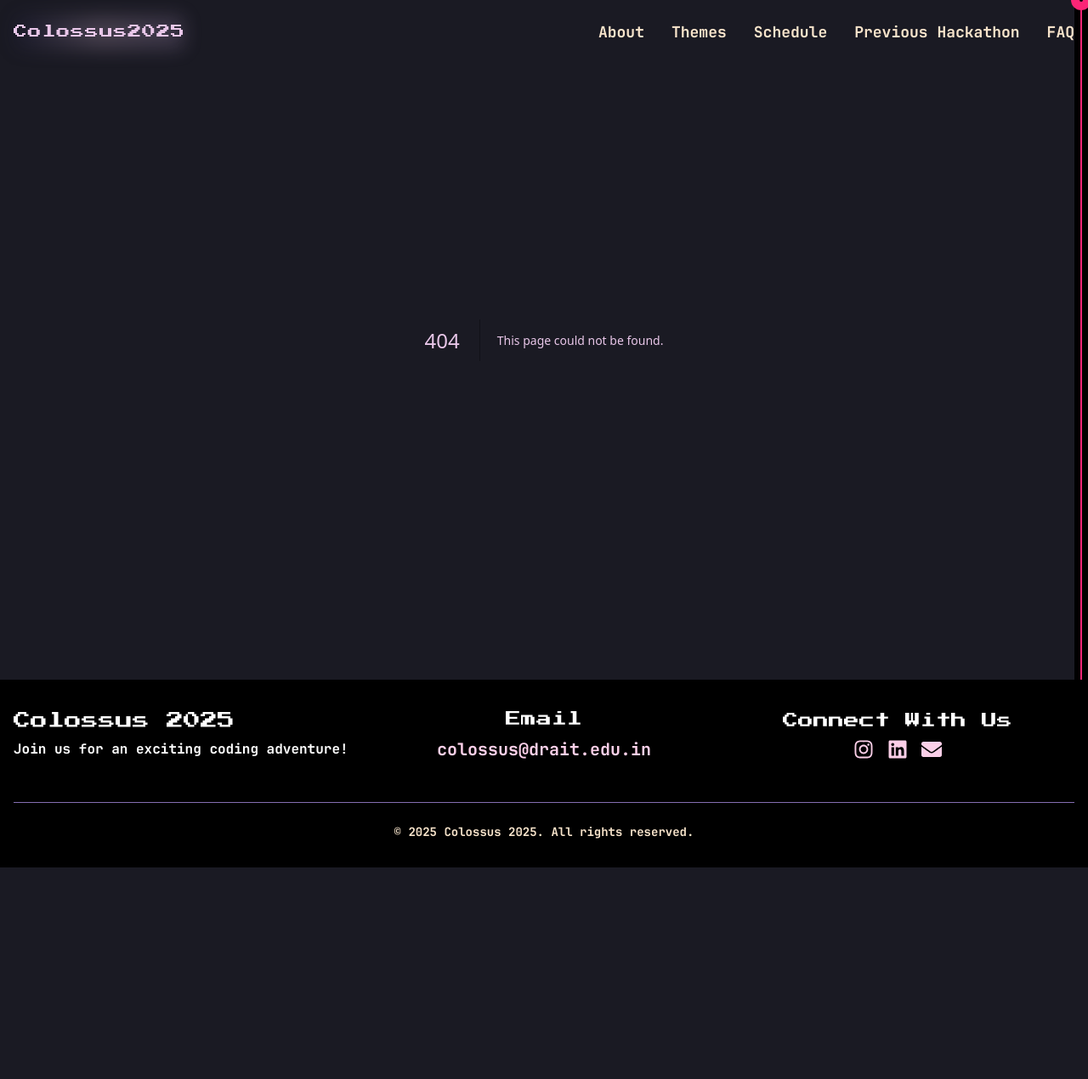
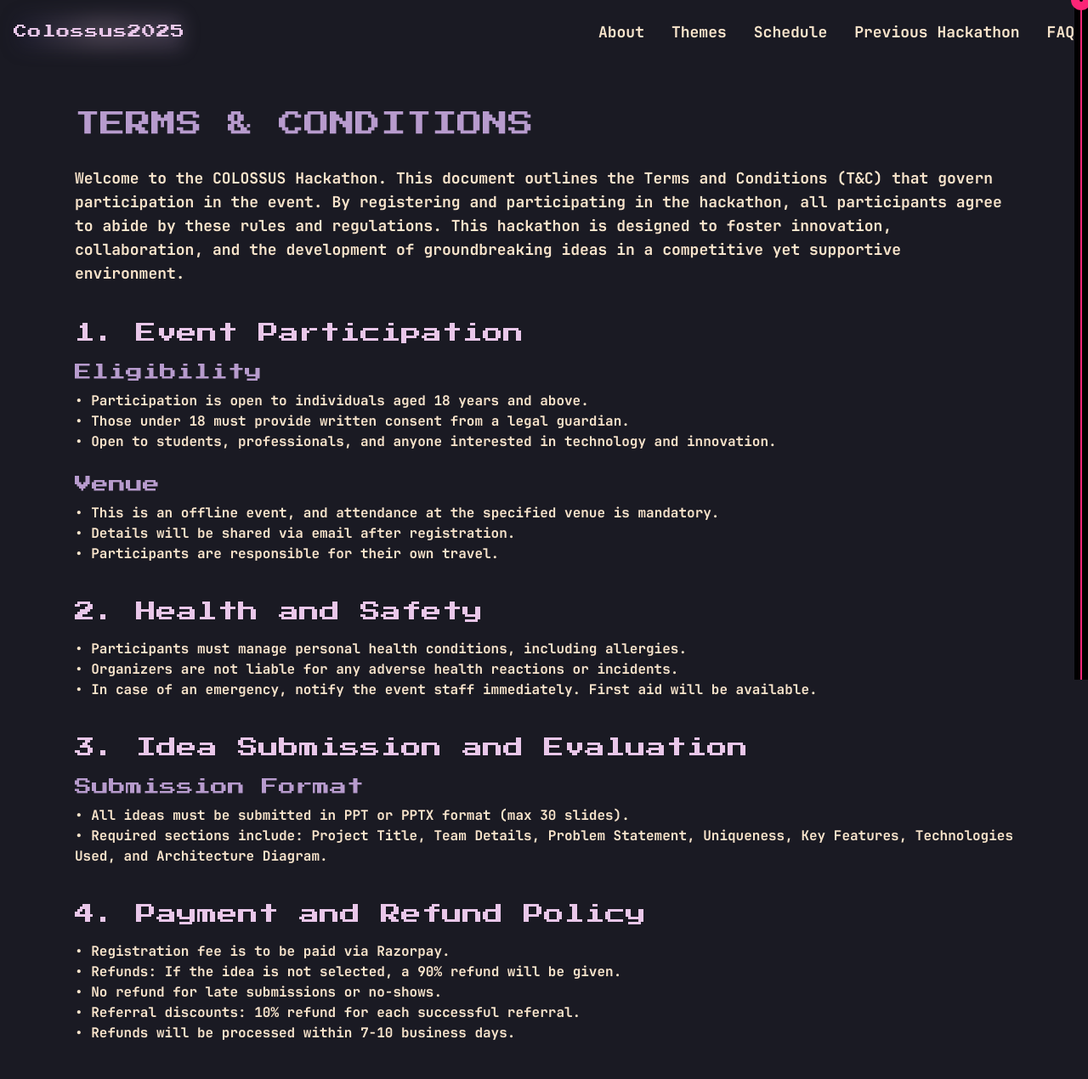
Before and after one commit to hack-colossus/colossus-2025, a Next.js app: page /termsandcondition in a window 1280 px wide. Before the commit this address had no page. Shown: the top 1270 px of the page at 85% size. Before the commit the page ends 1021 px from the top, so only its background shows below. Built offline with nearby package versions, Linux system fonts and the light colour scheme.

Commit message:
add terms and condition

```diff
--- a/app/components/Header.tsx
+++ b/app/components/Header.tsx
@@ -26,6 +26,22 @@ const Header = () => {
       window.removeEventListener("scroll", handleScroll);
       window.removeEventListener("mousemove", handleMouseMove);
     };
+  }, []);
+
+  useEffect(() => {
+    // Scroll to the stored section after navigation
+    if (typeof window !== "undefined") {
+      const sectionId = sessionStorage.getItem("scrollToSection");
+      if (sectionId) {
+        sessionStorage.removeItem("scrollToSection"); // Clean up after use
+        setTimeout(() => {
+          const section = document.getElementById(sectionId);
+          if (section) {
+            section.scrollIntoView({ behavior: "smooth" });
+          }
+        }, 500); // Adjust delay if necessary
+      }
+    }
   }, []);
 
   const navItems = [
@@ -249,9 +265,18 @@ const Header = () => {
                 whileHover="hover"
               >
                 <Link
-                  href={`#${item.toLowerCase()}`}
+                  href="/"
                   className="text-lg font-jetbrains text-hackathon-beige hover:text-hackathon-lavender transition-colors duration-300 relative"
-                  onClick={(e) => handleNavItemClick(e, item)}
+                  onClick={(e) => {
+                    e.preventDefault(); // Prevent default behavior
+                    if (typeof window !== "undefined") {
+                      sessionStorage.setItem(
+                        "scrollToSection",
+                        item.toLowerCase()
+                      );
+                      window.location.href = "/"; // Navigate without useRouter
+                    }
+                  }}
                 >
                   {item}
                   <motion.span
--- /dev/null
+++ b/app/referenceppt/page.tsx
@@ -0,0 +1,9 @@
+import React from 'react'
+
+const page = () => {
+  return (
+    <div>page</div>
+  )
+}
+
+export default page
--- /dev/null
+++ b/app/termsandcondition/page.tsx
@@ -0,0 +1,140 @@
+export default function TermsAndConditions() {
+  return (
+    <div className="max-w-6xl mx-auto px-6 py-12 pt-32 text-hackathon-beige">
+      <h1 className="text-3xl font-press-start text-hackathon-lavender mb-8">
+        TERMS & CONDITIONS
+      </h1>
+
+      <section className="mb-10">
+        <p className="text-lg font-jetbrains">
+          Welcome to the <strong>COLOSSUS Hackathon</strong>. This document
+          outlines the Terms and Conditions (T&C) that govern participation in
+          the event. By registering and participating in the hackathon, all
+          participants agree to abide by these rules and regulations. This
+          hackathon is designed to foster innovation, collaboration, and the
+          development of groundbreaking ideas in a competitive yet supportive
+          environment.
+        </p>
+      </section>
+
+      {/* Event Participation */}
+      <section className="mb-10">
+        <h2 className="text-2xl font-press-start text-hackathon-light-pink mb-4">
+          1. Event Participation
+        </h2>
+
+        <h3 className="text-xl font-press-start text-hackathon-lavender mb-2">
+          Eligibility
+        </h3>
+        <p className="font-jetbrains">
+          • Participation is open to individuals aged{" "}
+          <strong>18 years and above</strong>.<br />• Those under 18 must
+          provide <strong>written consent</strong> from a legal guardian.
+          <br />• Open to students, professionals, and anyone interested in
+          technology and innovation.
+        </p>
+
+        <h3 className="text-xl font-press-start text-hackathon-lavender mt-6 mb-2">
+          Venue
+        </h3>
+        <p className="font-jetbrains">
+          • This is an <strong>offline event</strong>, and attendance at the
+          specified venue is mandatory.
+          <br />
+          • Details will be shared via email after registration.
+          <br />• Participants are responsible for their own travel.
+        </p>
+      </section>
+
+      {/* Health and Safety */}
+      <section className="mb-10">
+        <h2 className="text-2xl font-press-start text-hackathon-light-pink mb-4">
+          2. Health and Safety
+        </h2>
+        <p className="font-jetbrains">
+          • Participants must manage personal health conditions, including
+          allergies.
+          <br />
+          • Organizers are not liable for any adverse health reactions or
+          incidents.
+          <br />• In case of an emergency, notify the event staff immediately.
+          First aid will be available.
+        </p>
+      </section>
+
+      {/* Idea Submission */}
+      <section className="mb-10">
+        <h2 className="text-2xl font-press-start text-hackathon-light-pink mb-4">
+          3. Idea Submission and Evaluation
+        </h2>
+
+        <h3 className="text-xl font-press-start text-hackathon-lavender mb-2">
+          Submission Format
+        </h3>
+        <p className="font-jetbrains">
+          • All ideas must be submitted in <strong>PPT or PPTX</strong> format
+          (max 30 slides).
+          <br />• Required sections include: Project Title, Team Details,
+          Problem Statement, Uniqueness, Key Features, Technologies Used, and
+          Architecture Diagram.
+        </p>
+      </section>
+
+      {/* Payment and Refunds */}
+      <section className="mb-10">
+        <h2 className="text-2xl font-press-start text-hackathon-light-pink mb-4">
+          4. Payment and Refund Policy
+        </h2>
+        <p className="font-jetbrains">
+          • Registration fee is to be paid via <strong>Razorpay</strong>.<br />•{" "}
+          <strong>Refunds:</strong> If the idea is not selected, a{" "}
+          <strong>90% refund</strong> will be given.
+          <br />
+          • No refund for late submissions or no-shows.
+          <br />
+          • Referral discounts: 10% refund for each successful referral.
+          <br />• Refunds will be processed within 7-10 business days.
+        </p>
+      </section>
+
+      {/* Intellectual Property */}
+      <section className="mb-10">
+        <h2 className="text-2xl font-press-start text-hackathon-light-pink mb-4">
+          5. Intellectual Property
+        </h2>
+        <p className="font-jetbrains">
+          • Participants retain full ownership of their projects.
+          <br />
+          • Organizers have the right to showcase projects for promotional
+          purposes.
+          <br />• Submissions are treated as confidential.
+        </p>
+      </section>
+
+      {/* General Rules */}
+      <section className="mb-10">
+        <h2 className="text-2xl font-press-start text-hackathon-light-pink mb-4">
+          6. General Rules
+        </h2>
+        <p className="font-jetbrains">
+          • All work must be original. Plagiarism results in disqualification.
+          <br />
+          • Organizers reserve the right to update these Terms & Conditions.
+          <br />• Participants must follow all hackathon rules.
+        </p>
+      </section>
+
+      {/* Code of Conduct */}
+      <section className="mb-10">
+        <h2 className="text-2xl font-press-start text-hackathon-light-pink mb-4">
+          7. Code of Conduct
+        </h2>
+        <p className="font-jetbrains">
+          • Participants must maintain professionalism and respect others.
+          <br />• Harassment or misconduct will result in immediate
+          disqualification.
+        </p>
+      </section>
+    </div>
+  );
+}
```
